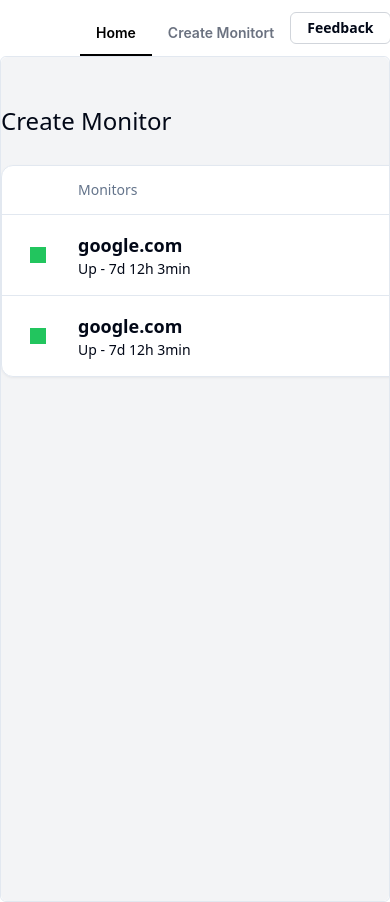
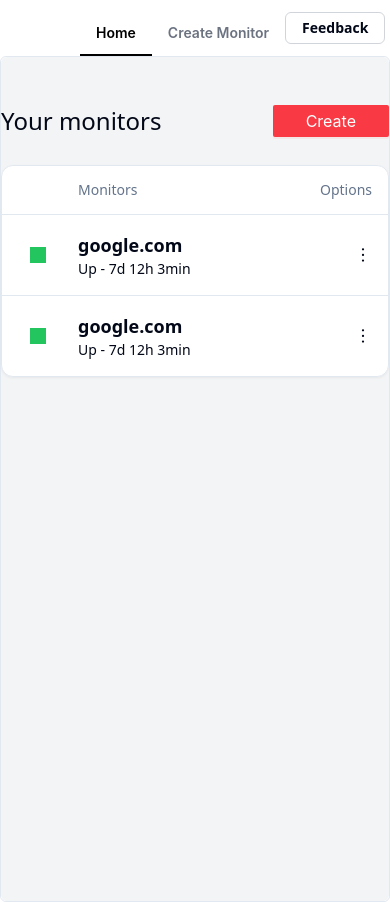
Before and after one commit to Harshit-RV/wt-client, a React (Vite) app: page / in a window 390 px wide. Shown: the top 902 px of the page. Built offline with nearby package versions, Linux system fonts and the light colour scheme.

Commit message:
small changes

```diff
--- a/package.json
+++ b/package.json
@@ -10,6 +10,7 @@
     "preview": "vite preview"
   },
   "dependencies": {
+    "@clerk/clerk-react": "^5.2.7",
     "@radix-ui/react-navigation-menu": "^1.2.0",
     "@radix-ui/react-popover": "^1.1.1",
     "@radix-ui/react-scroll-area": "^1.1.0",
--- a/src/App.tsx
+++ b/src/App.tsx
@@ -6,17 +6,14 @@
 
 import {
   ButtonCN
-} from "@/components/ui/buttoncn"
+} from "./components/ui/buttoncn"
 
-
-// import { Button, Menu, MenuProps } from "antd";
-// import { AppstoreOutlined, HomeFilled } from '@ant-design/icons';
 import {
   Popover,
   PopoverContent,
   PopoverTrigger,
-} from "@/components/ui/popover"
-import { Textarea } from "@/components/ui/textarea"
+} from "./components/ui/popover"
+import { Textarea } from "./components/ui/textarea"
 
 
 import { ScrollArea } from "./components/ui/scroll-area";
@@ -86,13 +83,15 @@
 
           <div className="flex h-full">
             <NavBarItem pathname={location.pathname} link="/" title="Home" />
-            <NavBarItem pathname={location.pathname} link="/create" title="Create Monitort" />
+            <NavBarItem pathname={location.pathname} link="/create" title="Create Monitor" />
           </div>
 
 
           <div className="h-full flex items-center gap-5">
             <FeedbackComponent />
-            <ButtonCN variant="default" className={`font-semibold border-gray-300 h-8`}>Account</ButtonCN>
+            <Link to='http://localhost:3000/auth?show=signin'>
+              <ButtonCN variant="default" className={`font-semibold border-gray-300 h-8`}>Account</ButtonCN>
+            </Link>
           </div>
 
       </div>
--- a/src/main.tsx
+++ b/src/main.tsx
@@ -13,10 +13,9 @@
           token: {
             // Seed Token
             // colorPrimary: '#17BEBB',
-            // colorPrimary: '#CD5334',
-            // colorPrimary: '#F93943',
-            colorPrimary: '#F93943',
-            // colorPrimary: '#58A4B0',
+            colorPrimary: '#F93943', //primary
+            // colorPrimary: '#0499b0',
+            // colorPrimary: '#A40E4C',
             // colorPrimary: '#0D3B66',
             borderRadius: 2,
 
--- a/src/pages/Home.tsx
+++ b/src/pages/Home.tsx
@@ -6,21 +6,22 @@
     TableHead,
     TableHeader,
     TableRow,
-  } from "@/components/ui/table"
+  } from "../components/ui/table"
 import { Button } from "antd"
-import { useNavigate } from "react-router-dom"
+import { Link } from "react-router-dom"
 import { MoreOutlined } from '@ant-design/icons';
 
 export const Home = () => {
-    const navigate = useNavigate();
     return (
         <div className='flex justify-center h-screen bg-gray-100'>
 
-            <div className="py-12 w-[900px]">
+            <div className="py-12 w-full lg:w-[900px]">
 
                 <div className="flex justify-between">
-                    <h1 className='font-medium text-2xl'>Create Monitor</h1>
-                    <Button onClick={() => navigate('/create')} type="primary" size="large" className="px-8 h-8">Create</Button>
+                    <h1 className='font-medium text-2xl'>Your monitors</h1>
+                    <Link to='/create'>
+                        <Button type="primary" size="large" className="px-8 h-8">Create</Button>
+                    </Link>
                 </div>
 
                 <div className="mt-7 rounded-xl border drop-shadow-sm bg-white">
@@ -57,13 +58,7 @@
 
 
                 </div>
-
-
             </div>
-
-
-
-
         </div>
     )
 }
--- a/src/pages/MonitorCreate.tsx
+++ b/src/pages/MonitorCreate.tsx
@@ -14,7 +14,7 @@
   const [ emailCount, setEmailCount ] = useState(1);
 
   return (
-    <div className='flex h-screen bg-gray-50'>
+    <div className='flex h-screen bg-gray-100'>
       <div className='px-4 p-4 sm:p-5 sm:px-14 mt-3 flex flex-col w-full items-center'>
 
         <div className='flex justify-between items-center w-full'>
```
Also changed, not shown: 1 other file (tests, documents, lock files or other folders).
